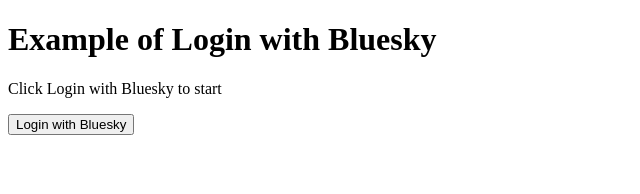
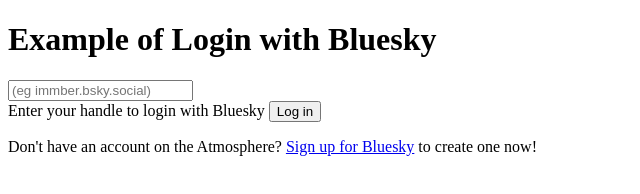
Before and after one commit to immber/sample-bsky-oauth-login, a website: page public/index.html in a window 1280 px wide. Shown: the whole page, without its empty margins (0-640 px from the left). Drawn offline with Linux system fonts and the light colour scheme.

Commit message:
added form to collect handle

```diff
--- a/public/client.js
+++ /dev/null
@@ -1,13 +0,0 @@
-const button = document.getElementById('myButton');
-button.addEventListener('click', function(e) {
-  fetch('/login', {method: 'POST'})
-    .then(function(response) {
-      if (response.ok) {
-        return;
-      }
-      throw new Error('Login Request Failed')
-    })
-    .catch(function(error) {
-      console.log(error);
-    })
-});
--- a/public/index.html
+++ b/public/index.html
@@ -5,9 +5,22 @@
     <title>Sample Bsky Oauth Login</title>
   </head>
   <body>
-    <h1>Example of Login with Bluesky</h1>
-    <p id="login-msg">Click Login with Bluesky to start</p>
-    <button id="myButton">Login with Bluesky</button>
-  </body>
-  <script src="client.js"></script>
+    <div class="login-form">
+      <h1>Example of Login with Bluesky</h1>
+      <form action="/login" method="post">
+        <input
+          type="text"
+          name="handle"
+          placeholder="(eg immber.bsky.social)"
+          required
+        />
+        <br>
+        <label for="handle">Enter your handle to login with Bluesky</label>
+        <button type="submit">Log in</button>
+      </form>
+    </div>
+    <div class="signup-cta">
+      <p id="register-msg">Don't have an account on the Atmosphere?
+      <a href="https://bsky.app">Sign up for Bluesky</a> to create one now!</p>
+    </div>
 </html>
```
Also changed, not shown: server.js (+11 -6 lines).
